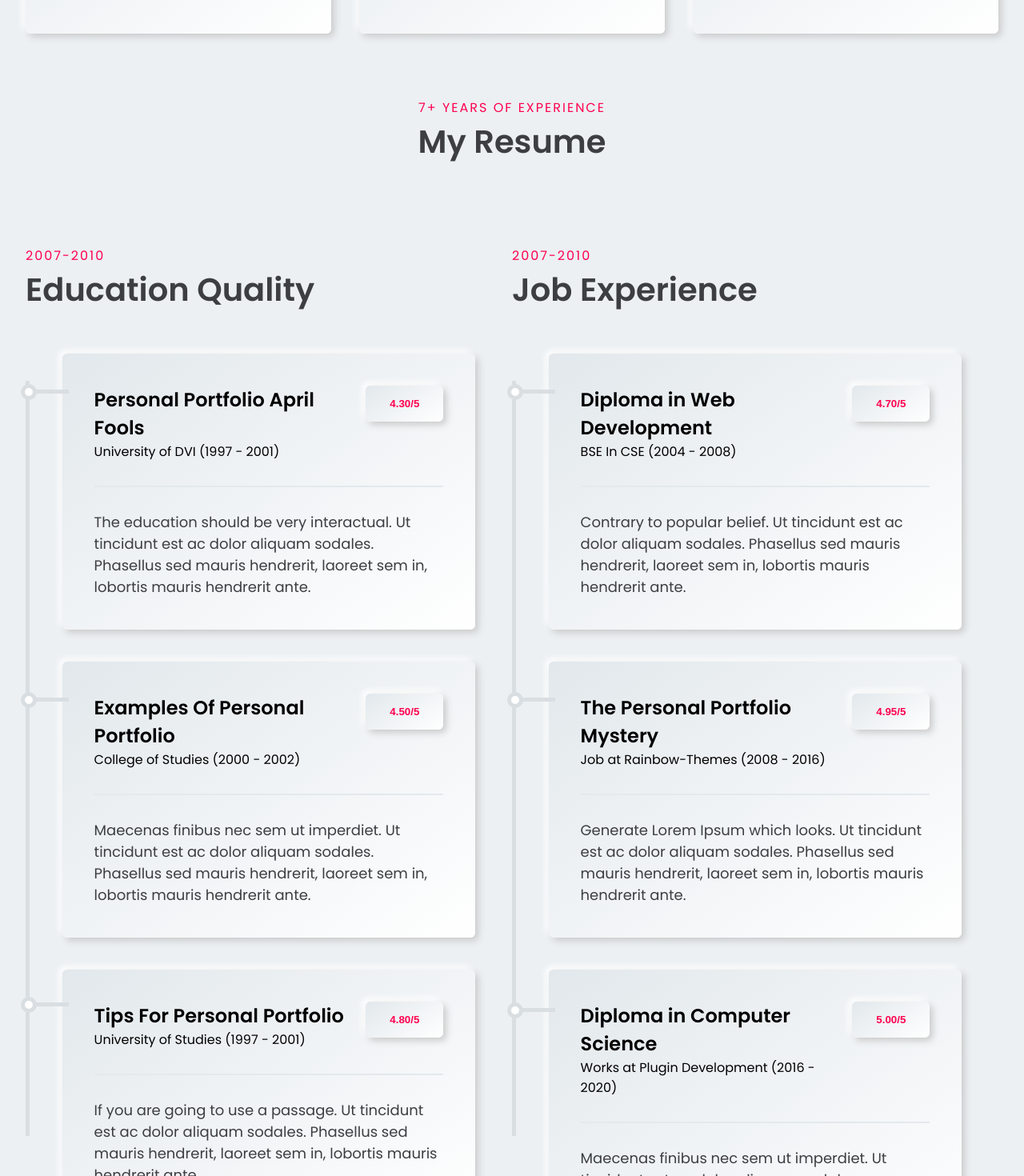
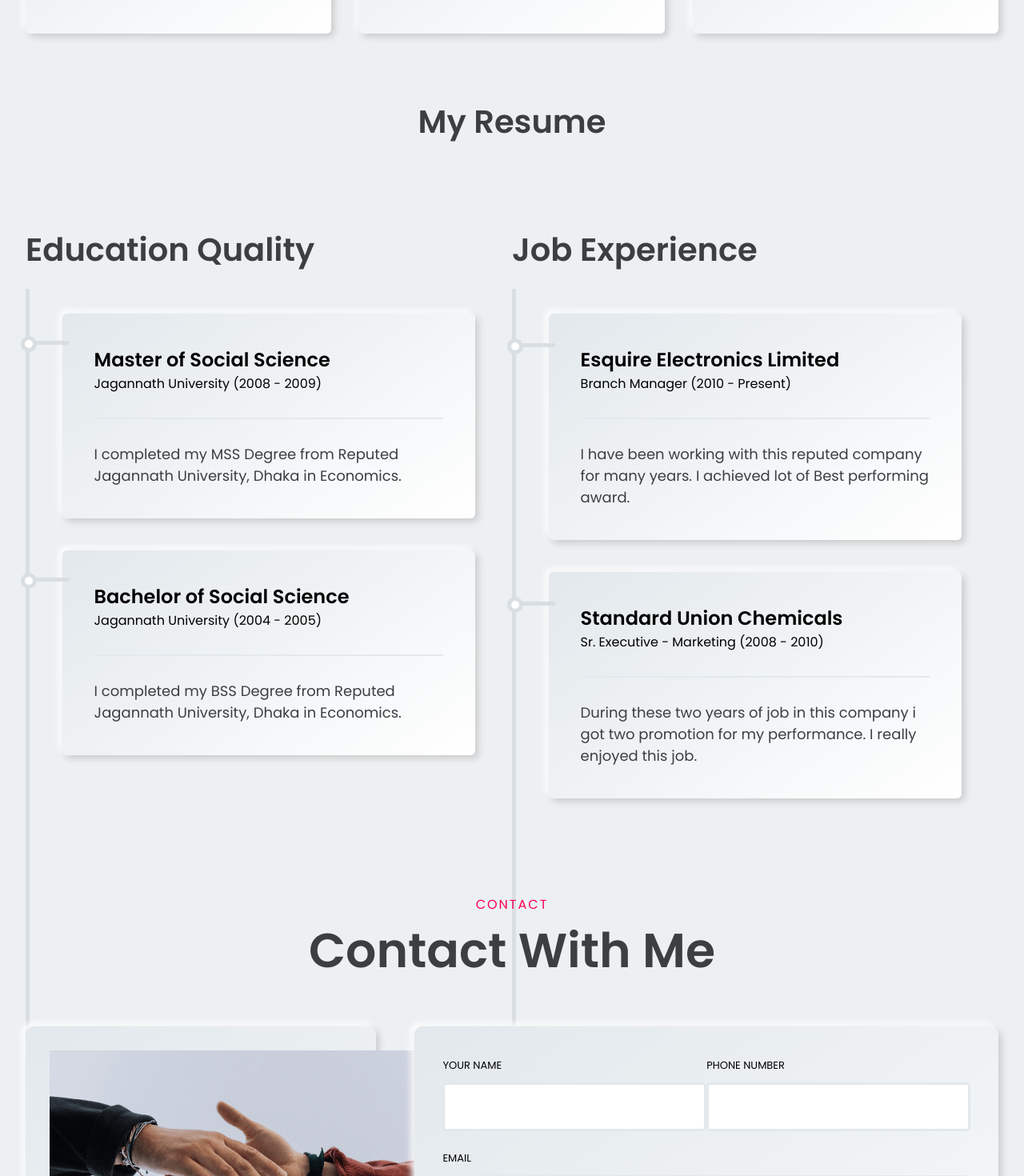
Before and after one commit to mohammad-sumon/my-portfolio-client, a React (Create React App) app: page / in a window 1280 px wide. Shown: the part 1340-2810 px from the top of the page at 80% size. Built offline with nearby package versions, Linux system fonts and the light colour scheme.

Commit message:
my education and job experience are done

```diff
--- a/src/component/Resume/Card.js
+++ b/src/component/Resume/Card.js
@@ -10,7 +10,7 @@ const Card = (props) => {
             <span>{props.year}</span>
           </div>
           <div className='rate'>
-            <button className='btn_shadow '>{props.rate}</button>
+            {/* <button className='btn_shadow '>{props.rate}</button> */}
           </div>
         </div>
         <hr />
--- a/src/component/Resume/Resume.js
+++ b/src/component/Resume/Resume.js
@@ -9,14 +9,14 @@ const Resume = () => {
       <section className='Resume' id='resume'>
         <div className='container top'>
           <div className='heading text-center'>
-            <h4>7+ YEARS OF EXPERIENCE</h4>
+            {/* <h4>7+ YEARS OF EXPERIENCE</h4> */}
             <h1>My Resume</h1>
           </div>
 
           <div className='content-section mtop d_flex'>
             <div className='left'>
               <div className='heading'>
-                <h4>2007-2010</h4>
+                {/* <h4>2007-2010</h4> */}
                 <h1>Education Quality</h1>
               </div>
 
@@ -44,7 +44,7 @@ const Resume = () => {
             </div>
             <div className='left'>
               <div className='heading'>
-                <h4>2007-2010</h4>
+                {/* <h4>2007-2010</h4> */}
                 <h1>Job Experience</h1>
               </div>
 
--- a/src/component/Resume/ResumeApi.js
+++ b/src/component/Resume/ResumeApi.js
@@ -2,51 +2,51 @@ const ResumeApi = [
   {
     id: 1,
     category: "education",
-    year: "University of DVI (1997 - 2001)",
-    title: "Personal Portfolio April Fools",
-    desc: "The education should be very interactual. Ut tincidunt est ac dolor aliquam sodales. Phasellus sed mauris hendrerit, laoreet sem in, lobortis mauris hendrerit ante.",
+    year: "Jagannath University (2008 - 2009)",
+    title: "Master of Social Science",
+    desc: "I completed my MSS Degree from Reputed Jagannath University, Dhaka in Economics.",
     rate: "4.30/5",
   },
   {
     id: 2,
     category: "education",
-    year: "College of Studies (2000 - 2002) ",
-    title: "Examples Of Personal Portfolio",
-    desc: "Maecenas finibus nec sem ut imperdiet. Ut tincidunt est ac dolor aliquam sodales. Phasellus sed mauris hendrerit, laoreet sem in, lobortis mauris hendrerit ante.",
+    year: "Jagannath University (2004 - 2005) ",
+    title: "Bachelor of Social Science",
+    desc: "I completed my BSS Degree from Reputed Jagannath University, Dhaka in Economics.",
     rate: "4.50/5",
   },
-  {
-    id: 3,
-    category: "education",
-    year: "University of Studies (1997 - 2001) ",
-    title: "Tips For Personal Portfolio",
-    desc: "If you are going to use a passage. Ut tincidunt est ac dolor aliquam sodales. Phasellus sed mauris hendrerit, laoreet sem in, lobortis mauris hendrerit ante.",
-    rate: "4.80/5 ",
-  },
+  // {
+  //   id: 3,
+  //   category: "education",
+  //   year: "University of Studies (1997 - 2001) ",
+  //   title: "Tips For Personal Portfolio",
+  //   desc: "If you are going to use a passage. Ut tincidunt est ac dolor aliquam sodales. Phasellus sed mauris hendrerit, laoreet sem in, lobortis mauris hendrerit ante.",
+  //   rate: "4.80/5 ",
+  // },
   {
     id: 4,
     category: "experience",
-    year: "BSE In CSE (2004 - 2008) ",
-    title: "Diploma in Web Development",
-    desc: "Contrary to popular belief. Ut tincidunt est ac dolor aliquam sodales. Phasellus sed mauris hendrerit, laoreet sem in, lobortis mauris hendrerit ante.",
+    year: "Branch Manager (2010 - Present) ",
+    title: "Esquire Electronics Limited",
+    desc: "I have been working with this reputed company for many years. I achieved lot of Best performing award.",
     rate: "4.70/5 ",
   },
   {
     id: 5,
     category: "experience",
-    year: "Job at Rainbow-Themes (2008 - 2016) ",
-    title: "The Personal Portfolio Mystery",
-    desc: "Generate Lorem Ipsum which looks. Ut tincidunt est ac dolor aliquam sodales. Phasellus sed mauris hendrerit, laoreet sem in, lobortis mauris hendrerit ante.",
+    year: "Sr. Executive - Marketing (2008 - 2010) ",
+    title: "Standard Union Chemicals",
+    desc: "During these two years of job in this company i got two promotion for my performance. I really enjoyed this job.",
     rate: "4.95/5 ",
   },
-  {
-    id: 6,
-    category: "experience",
-    year: "Works at Plugin Development (2016 - 2020) ",
-    title: "Diploma in Computer Science",
-    desc: "Maecenas finibus nec sem ut imperdiet. Ut tincidunt est ac dolor aliquam sodales. Phasellus sed mauris hendrerit, laoreet sem in, lobortis mauris hendrerit ante.",
-    rate: "5.00/5 ",
-  },
+  // {
+  //   id: 6,
+  //   category: "experience",
+  //   year: "Works at Plugin Development (2016 - 2020) ",
+  //   title: "Diploma in Computer Science",
+  //   desc: "Maecenas finibus nec sem ut imperdiet. Ut tincidunt est ac dolor aliquam sodales. Phasellus sed mauris hendrerit, laoreet sem in, lobortis mauris hendrerit ante.",
+  //   rate: "5.00/5 ",
+  // },
 ]
 
 export default ResumeApi
```
